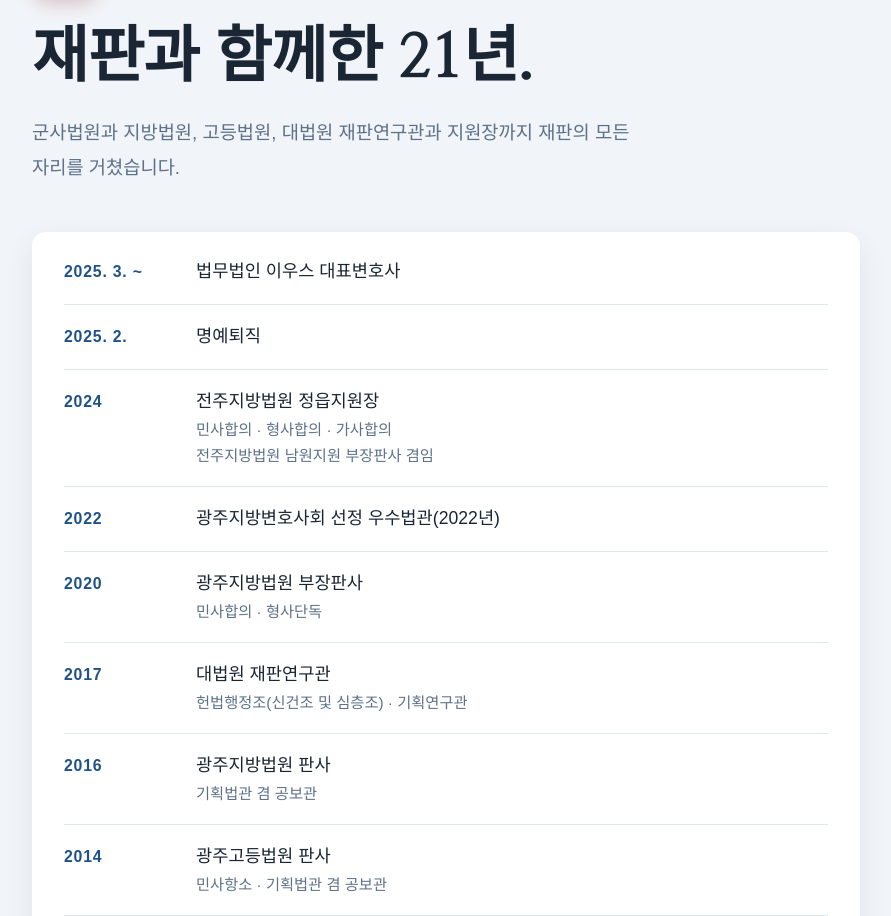
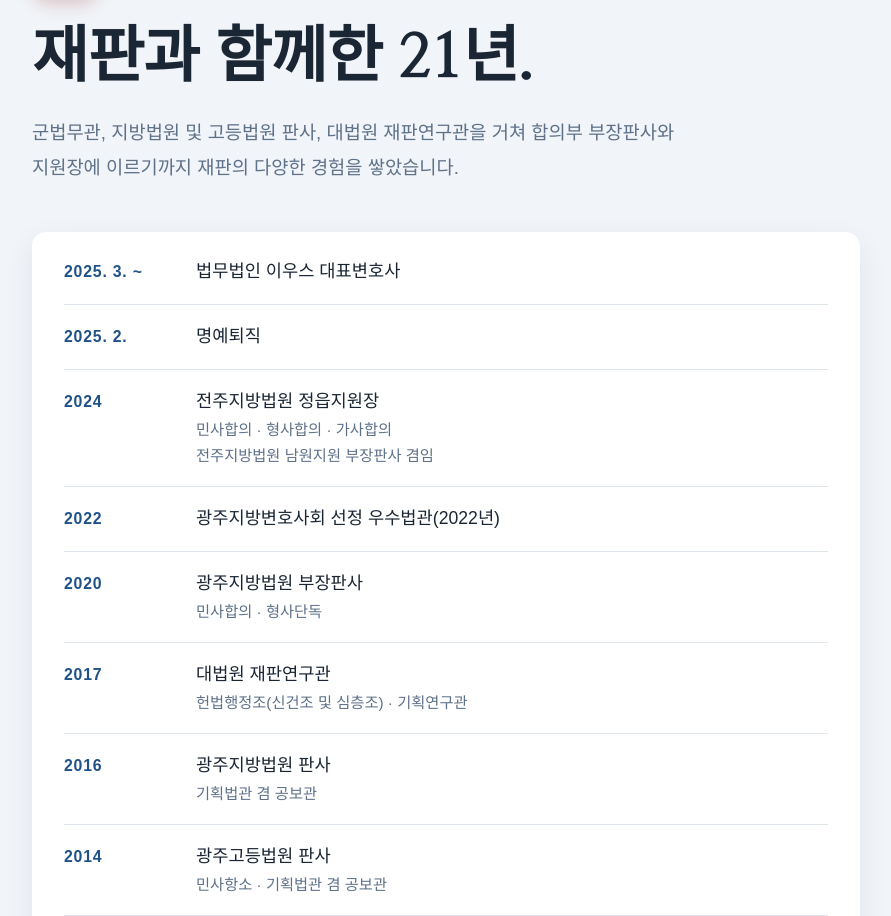
Before and after one commit to ilhojeon15-cyber/jeonilholaw, a plain HTML site: page index.html in a window 1280 px wide. Shown: the part 3575-4491 px from the top of the page, without its empty margins (118-1009 px from the left). Drawn offline with Linux system fonts and the light colour scheme; a web font is replaced by a local one.

Commit message:
Add files via upload

```diff
--- a/index.html
+++ b/index.html
@@ -824,7 +824,7 @@
   <div class="inner">
     <p class="sec-eyebrow reveal">경력</p>
     <h2 class="sec-head reveal">재판과 함께한 21년.</h2>
-    <p class="sec-deck reveal">군사법원과 지방법원, 고등법원, 대법원 재판연구관과 지원장까지 재판의 모든 자리를 거쳤습니다.</p>
+    <p class="sec-deck reveal">군법무관, 지방법원 및 고등법원 판사, 대법원 재판연구관을 거쳐 합의부 부장판사와 지원장에 이르기까지 재판의 다양한 경험을 쌓았습니다.</p>
     <ul class="timeline">
       <li class="reveal"><span class="when">2025. 3. ~</span><span class="what">법무법인 이우스 대표변호사</span></li>
       <li class="reveal"><span class="when">2025. 2.</span><span class="what">명예퇴직</span></li>
```
